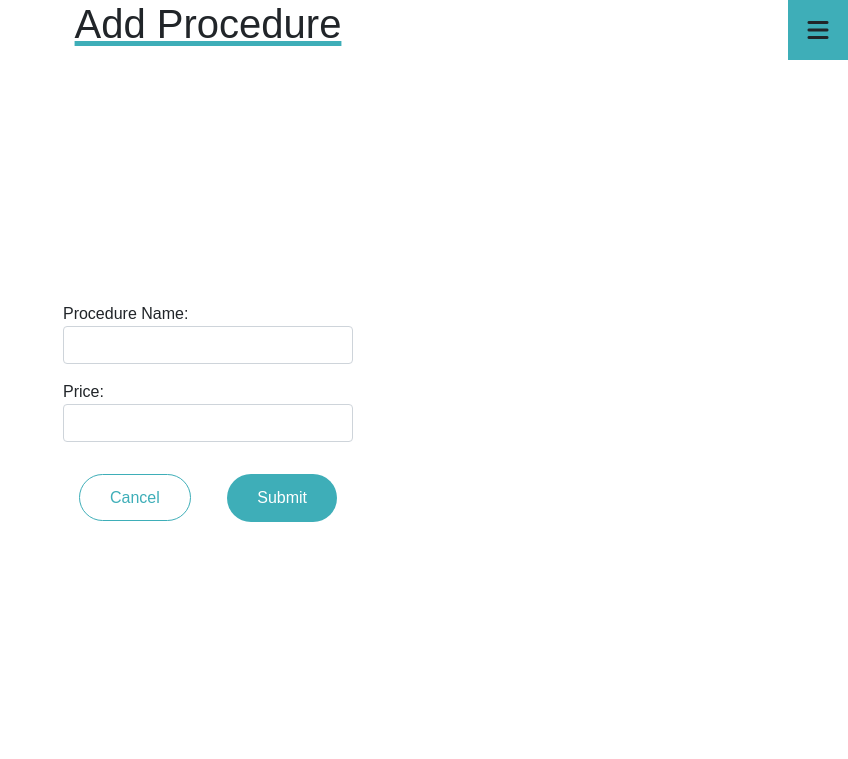
After one commit to paolo-fuentes/cordero-dental-system, a Django app: page /procedureForm in a window 1280 px wide. The commit adds this page. Shown: the top 759 px of the page, without its empty margins (432-1280 px from the left). Run offline with Django 3.2, Linux system fonts and the light colour scheme; the visitor is signed in with stand-in values (Sample User, id 1); some libraries are stand-ins or nearby versions.

Commit message:
added procedure model and required materials (but no filtering of materials per procedure yet)

```diff
--- a/dental_system/dentalapp/forms.py
+++ b/dental_system/dentalapp/forms.py
@@ -4,8 +4,12 @@ from .models import Customer
 from .models import Material
 #from .models import Delivery
 from .models import Delivered_Material
+from .models import Procedure
+from .models import Required_Material
 from django.contrib.auth.forms import UserCreationForm
 from django.contrib.auth.models import User
+
+from django.forms import ModelForm, inlineformset_factory
 
 class CreateUserForm(UserCreationForm):
     class Meta:
@@ -99,3 +103,26 @@ class MaterialForm(forms.ModelForm):
             'threshold_value': forms.NumberInput(attrs={'class': 'form-control', 'min':"0"}),
             'current_quantity': forms.NumberInput(attrs={'class': 'form-control', 'min':"0"}),
         }
+
+class ProcedureForm(forms.ModelForm):
+    class Meta:
+        model=Procedure
+        exclude = ()
+        fields = ('procedure_name', 'price')
+        labels = {
+            'procedure_name': 'Procedure Name',
+            'price': 'Price',
+        }
+
+        widgets = {
+            'procedure_name': forms.TextInput(attrs={'class': 'form-control'}),
+            'price': forms.NumberInput(attrs={'class': 'form-control', 'min':"0"}),
+        }
+
+class RequiredMaterialForm(forms.ModelForm):
+    class Meta:
+        model = Required_Material
+        fields = '__all__'
+
+#RequiredMaterialFormSet = inlineformset_factory(Procedure, Required_Material, fields=('material', 'quantity'), can_delete=True, extra=1)
+ProcedureRequiredMaterialFormSet = inlineformset_factory(Procedure, Required_Material, fields=('material','quantity', 'quantity_unit'))
--- a/dental_system/dentalapp/static/css/style.css
+++ b/dental_system/dentalapp/static/css/style.css
@@ -118,6 +118,10 @@ nav ul .cus-show.show1 {
 }
 
 nav ul .mat-show.show3 {
+    display: block;
+}
+
+nav ul .procedure-show.show4 {
     display: block;
 }
 
--- a/dental_system/dentalapp/templates/dentalapp/DeliveryList.html
+++ b/dental_system/dentalapp/templates/dentalapp/DeliveryList.html
@@ -17,7 +17,7 @@
         <thead class= "border-bottom font-weight-bold">
             <tr>
                 <th>Supplier</th>
-                <th>Date</th>
+                <th>Delivered Date</th>
                 <th>Delivered Materials</th>
                 <th>Quantity</th>
                 <th></th>
@@ -28,7 +28,7 @@
             {% for delivery in deliveryList %}
             <tr>
                 <td data-heading="Supplier">{{delivery.supplier}}</td>
-                    <td data-heading="Date">{{delivery.delivery_date}}</td>
+                    <td data-heading="Delivered Date">{{delivery.delivery_date}}</td>
                     <td data-heading="Delivered Materials">{{delivery.material.material_name}}</td>
                     <td data-heading="Quantity">{{delivery.quantity_restock}}</td>
                 <td data-heading="Edit Delivery">
--- a/dental_system/dentalapp/templates/dentalapp/MaterialList.html
+++ b/dental_system/dentalapp/templates/dentalapp/MaterialList.html
@@ -18,9 +18,9 @@
             <tr>
                 <th>Material Name</th>
                 <th>Material Type</th>
-                <th>Threshold Value Unit</th>
                 <th>Threshold Value</th>
                 <th>Current Quantity</th>
+                <th>Supply Status</th>
                 <th></th>
                 <th></th>
             </tr>
@@ -30,8 +30,8 @@
             <tr>
                 <td data-heading="Material Name">{{material.material_name}}</td>
                 <td data-heading="Material Type">{{material.material_type}}</td>
-                <td data-heading="Threshold Value">{{material.threshold_value}}</td>
-                <td data-heading="Threshold Value Unit">{{material.threshold_value_unit}}</td>
+                <td data-heading="Threshold Value">{{material.threshold_value}} {{material.threshold_value_unit}}</td>
+                <!-- <td data-heading="Threshold Value Unit">{{material.threshold_value_unit}}</td> -->
                 <td data-heading="Current Quantity">{{material.current_quantity}}</td>
                 <td data-heading="Edit Material">
                     <a class="" href="{% url 'dentalapp:material_update' material.id %}"><i class="fas fa-edit fa-2x" style="color:black"></i></a>
--- /dev/null
+++ b/dental_system/dentalapp/templates/dentalapp/ProcedureForm.html
@@ -0,0 +1,90 @@
+{% extends "dentalapp/home.html" %}
+{% load static %}
+{%block content %}
+<!--{% load crispy_forms_tags %} -->
+
+{% block styles %}
+<!--<link href="https://cdn.jsdelivr.net/npm/bootstrap@5.0.0-beta2/dist/css/bootstrap.min.css" rel="stylesheet" integrity="sha384-BmbxuPwQa2lc/FVzBcNJ7UAyJxM6wuqIj61tLrc4wSX0szH/Ev+nYRRuWlolflfl" crossorigin="anonymous"> -->
+
+<style>
+.formContainer {
+    display: flex;
+    align-items: center;
+    justify-content: center;
+    min-height: 85vh;
+    margin-top: 2rem;
+}
+
+.buttonDesignPositive {
+    border: 0;
+    padding: 16px 30px;
+    border-radius: 30px;
+    line-height: 1;
+    background: #3EAEB8;
+    color: #ffffff;
+    outline: none;
+    cursor: pointer;
+    transition: all 0.3s linear;
+    margin: 1rem;
+}
+
+.buttonDesignPositive:hover,
+.buttonDesignPositive:focus {
+    background: #328c94;
+}
+
+
+.buttonDesignNegative{
+    text-decoration: none;
+    border: solid 1px #3EAEB8;
+    padding: 14px 30px;
+    border-radius: 30px;
+    line-height: 1;
+    background: #ffffff;
+    color: #3EAEB8;
+    outline: none;
+    cursor: pointer;
+    transition: all 0.3s linear;
+    margin: 1rem;
+}
+
+.buttonDesignNegative:hover,
+.buttonDesignNegative:focus {
+    background: #3EAEB8;
+    color: #ffffff;
+}
+
+.formGroup {
+    position: relative;
+}
+
+.buttonContainer {
+    /*position: absolute;*/
+    right: 0;
+}
+
+</style>
+
+{% endblock %}
+
+
+<h1 class="pageHeading">Add Procedure</h1>
+
+    <div class="formContainer">
+        <div class="formGroup">
+            <form action="" method="post" autocomplete="off">
+                    {% csrf_token %}
+                    {{ form.as_p }}
+
+                    <div class="buttonContainer">
+
+                        <a class="buttonDesignNegative" href="{% url 'dentalapp:procedure_list' %}">Cancel</a>
+
+                        <button type='submit' class='buttonDesignPositive'>Submit</button>
+
+                    </div>
+            </form>
+        </div>
+    </div>
+
+{% endblock content %}
--- a/dental_system/dentalapp/templates/dentalapp/home.html
+++ b/dental_system/dentalapp/templates/dentalapp/home.html
@@ -34,8 +34,13 @@
         </li>
 
         <li>
-            <a href="#">Procedures
+            <a href="#" class="procedure-btn">Procedures
+                <span class="fas fa-caret-down"></span>
             </a>
+            <ul class="procedure-show">
+                <li><a href="{% url 'dentalapp:procedure_list' %}">View Procedures</a></li>
+                <li><a href="{% url 'dentalapp:procedure_form' %}">Add Procedure</a></li>
+            </ul>
         </li>
 
         <li>
@@ -113,6 +118,12 @@
             $('nav ul .mat-show').toggleClass("show3");
         });
 
+        $('.procedure-btn').click(function(){
+            $('nav ul .procedure-show').toggleClass("show4");
+        });
+
+
+
         function toggleMenu(){
             let sidebar = document.querySelector('.sidebar');
             let toggle = document.querySelector('.toggle');
--- a/dental_system/dentalapp/urls.py
+++ b/dental_system/dentalapp/urls.py
@@ -28,5 +28,12 @@ urlpatterns = [
     path('materialList',views.materialList, name="material_list"),
     path('materialForm',views.materialForm, name="material_form"),
     path('material<int:id>/',views.materialForm, name='material_update'),
-    path('materialdelete/<int:id>/',views.materialDelete, name='material_delete')
+    path('materialdelete/<int:id>/',views.materialDelete, name='material_delete'),
+
+    path('procedureList',views.procedureList, name="procedure_list"),
+    path('procedureForm',views.procedureForm, name="procedure_form"),
+    path('procedure<int:id>/',views.procedureForm, name='procedure_update'),
+    path('proceduredelete/<int:id>/',views.procedureDelete, name='procedure_delete'),
+    path('procedureRequiredMaterialsForm<int:pk>', views.ProcedureRequiredMaterialsForm, name='procedure_required_material_form'),
+    path('procedureRequiredMaterialsList',views.ProcedureRequiredMaterialsList, name="procedure_required_material_list"),
 ]
--- a/dental_system/dentalapp/views.py
+++ b/dental_system/dentalapp/views.py
@@ -1,5 +1,7 @@
 from django.shortcuts import render, redirect
 from django.http import HttpResponse
+from django.http import HttpResponseRedirect
+from django.urls import reverse
 #from dentalapp.models import Supplier
 from .forms import SupplierForm
 from .models import Supplier
@@ -9,22 +11,31 @@ from .filters import SupplierFilter
 from .filters import CustomerFilter
 from .filters import MaterialFilter
 from .filters import DeliveryFilter
+from .filters import Required_MaterialFilter
 #from dentalapp.models import Customer
 from .models import Customer
 from .forms import CustomerForm
 #from .models import Delivery
 from .forms import Delivered_MaterialForm
+from .forms import ProcedureForm
 from .models import Delivered_Material
 #from dentalapp.models import Material
 from .forms import MaterialForm
 from .models import Material
+from .models import Procedure
+from .models import Required_Material
+from .forms import RequiredMaterialForm
+
 from django.contrib.auth.forms import UserCreationForm
 from .forms import CreateUserForm
 
 from django.contrib import messages
-
 from django.contrib.auth import authenticate, login, logout
 from django.contrib.auth.decorators import login_required
+
+from .forms import ProcedureRequiredMaterialFormSet
+
+from django.forms import inlineformset_factory
 
 # Create your views here.
 def registerPage(request):
@@ -217,3 +228,66 @@ def deliveryDelete(request,id):
     delivery = Delivered_Material.objects.get(pk=id)
     delivery.delete()
     return redirect('/deliveryList')
+
+#####
+
+@login_required(login_url='dentalapp:login')
+def procedureList(request):
+    procedures = Procedure.objects.all()
+
+    myFilter = MaterialFilter(request.GET, queryset=procedures)
+    procedures = myFilter.qs
+
+    context = {'procedureList' : procedures, 'myFilter':myFilter}
+    return render(request,"dentalapp/procedureList.html", context)
+
+@login_required(login_url='dentalapp:login')
+def procedureForm(request,id=0):
+    model = Procedure
+    form_class = ProcedureForm
+    if request.method == "GET":
+        if id == 0:
+            form = ProcedureForm()
+        else:
+            procedure = Procedure.objects.get(pk=id)
+            form = ProcedureForm(instance=procedure)
+        return render(request,"dentalapp/ProcedureForm.html",{'form':form})
+    else:
+        if id == 0:
+            form = ProcedureForm(request.POST)
+        else:
+            procedure = Procedure.objects.get(pk=id)
+            form = ProcedureForm(request.POST,instance=procedure)
+        if form.is_valid():
+            form.save()
+        return redirect('/procedureList')
+
+@login_required(login_url='dentalapp:login')
+def procedureDelete(request,id):
+    procedure = Procedure.objects.get(pk=id)
+    procedure.delete()
+    return redirect('/ProcedureList')
+
+def ProcedureRequiredMaterialsForm(request, pk):
+    ProcedureRequiredMaterialFormSet = inlineformset_factory(Procedure, Required_Material, fields=('material', 'quantity', 'quantity_unit'), extra=10)
+    procedure = Procedure.objects.get(id=pk)
+    formset = ProcedureRequiredMaterialFormSet(queryset=Required_Material.objects.none(), instance=procedure)
+    #form = RequiredMaterialForm(initial={'procedure':procedure})
+    if request.method == 'POST':
+        formset = ProcedureRequiredMaterialFormSet(request.POST, instance=procedure)
+        #form = RequiredMaterialForm(request.POST)
+        if formset.is_valid():
+            formset.save()
+            return redirect('/procedureRequiredMaterialsList')
+
+    context = {'formset':formset}
+    return render(request, "dentalapp/ProcedureRequiredMaterialForm.html", context)
+
+def ProcedureRequiredMaterialsList(request):
+    required_materials = Required_Material.objects.all()
+
+    myFilter = Required_MaterialFilter(request.GET, queryset=required_materials)
+    required_materials = myFilter.qs
+
+    context = {'requiredMaterialList' : required_materials, 'myFilter':myFilter}
+    return render(request,"dentalapp/ProcedureRequiredMaterialList.html", context)
```
Also changed, not shown: dental_system/dentalapp/admin.py (+11 -0 lines), dental_system/dentalapp/filters.py (+14 -0 lines), dental_system/dentalapp/models.py (+41 -0 lines), dental_system/dentalapp/templates/dentalapp/ProcedureList.html (added, +54 -0 lines), dental_system/dentalapp/templates/dentalapp/ProcedureRequiredMaterialForm.html (added, +94 -0 lines), dental_system/dentalapp/templates/dentalapp/ProcedureRequiredMaterialList.html (added, +49 -0 lines), dental_system/dental_system/static/formset/jquery.formset.js (added), dental_system/dentalapp/migrations/0011_auto_20210415_1501.py (added), dental_system/dentalapp/migrations/0012_auto_20210415_1526.py (added), dental_system/dentalapp/migrations/0013_required_material_quantity.py (added), dental_system/dentalapp/migrations/0014_auto_20210416_1257.py (added).
